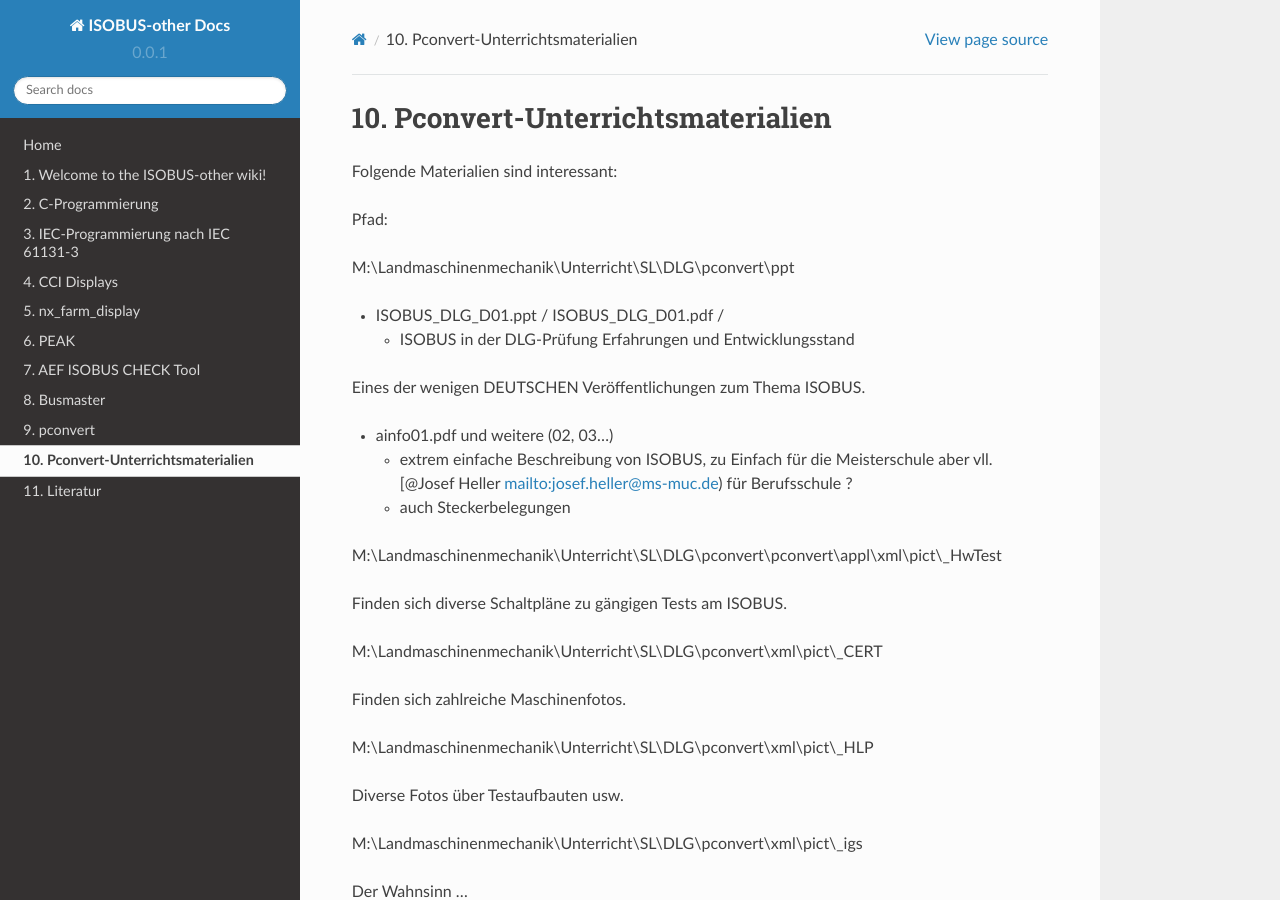
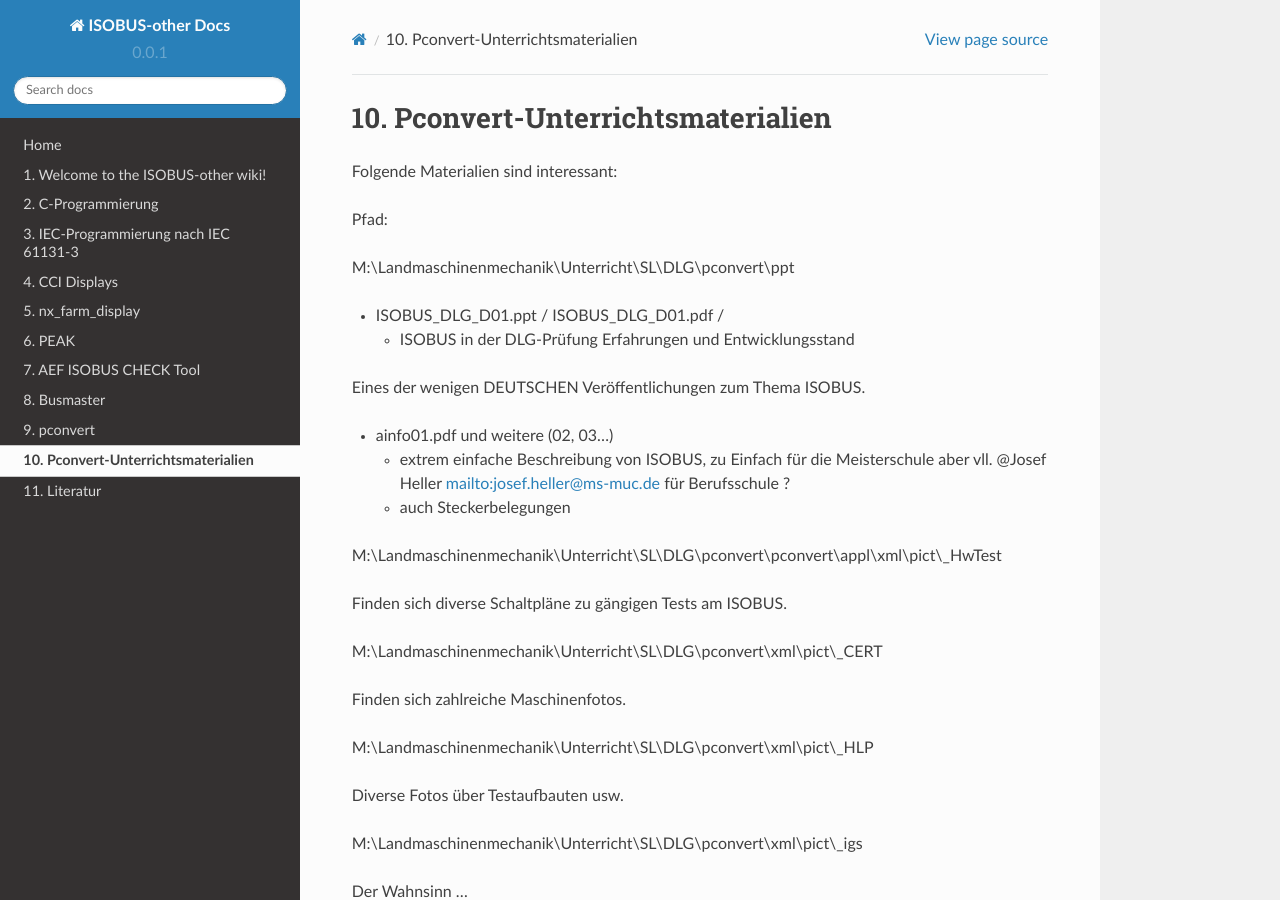
Before and after one commit to Meisterschulen-am-Ostbahnhof-Munchen/ISOBUS-other-docs, a Sphinx documentation site: the page built from docs/Pconvert-Unterrichtsmaterialien.rst, in a window 1280 px wide and 900 px high. Built offline with Sphinx 7.4.7 and the Read the Docs theme 2.0.0, drawn with Linux system fonts in a browser that asks for light colours.

```diff
--- a/docs/Pconvert-Unterrichtsmaterialien.rst
+++ b/docs/Pconvert-Unterrichtsmaterialien.rst
@@ -17,7 +17,7 @@ Eines der wenigen DEUTSCHEN Veröffentlichungen zum Thema ISOBUS.
 
 *   ainfo01.pdf und weitere (02, 03…)
 
-    *   extrem einfache Beschreibung von ISOBUS, zu Einfach für die Meisterschule aber vll. [@Josef Heller mailto:josef.heller@ms-muc.de) für Berufsschule ?
+    *   extrem einfache Beschreibung von ISOBUS, zu Einfach für die Meisterschule aber vll. @Josef Heller mailto:josef.heller@ms-muc.de für Berufsschule ?
 
     *   auch Steckerbelegungen
 
```
